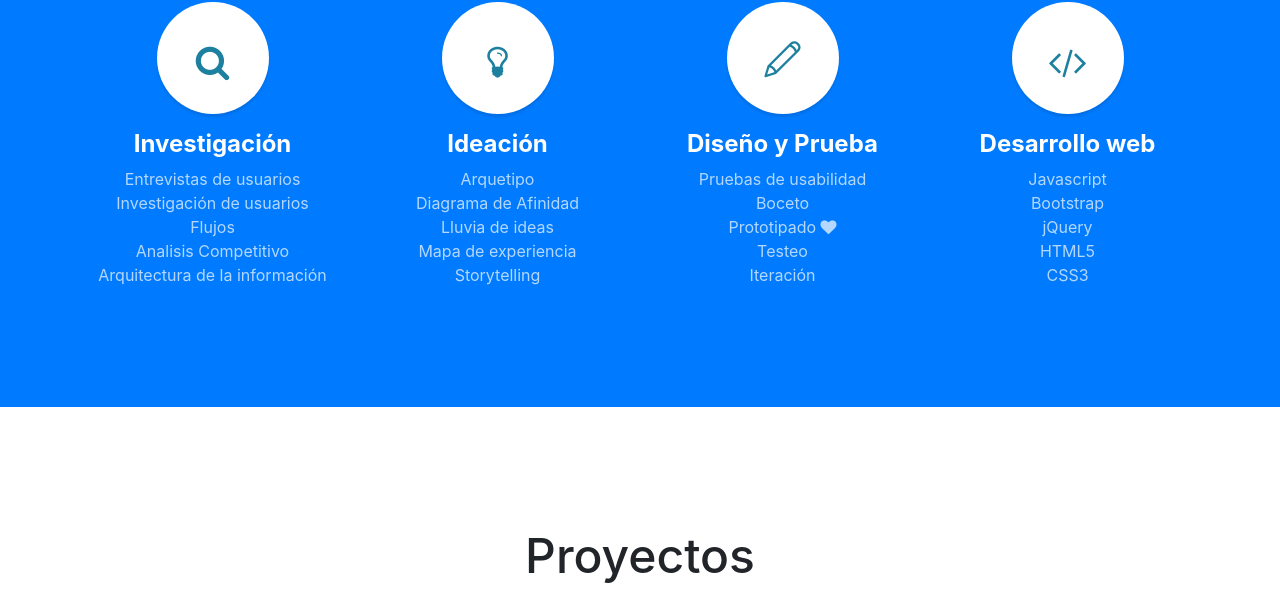
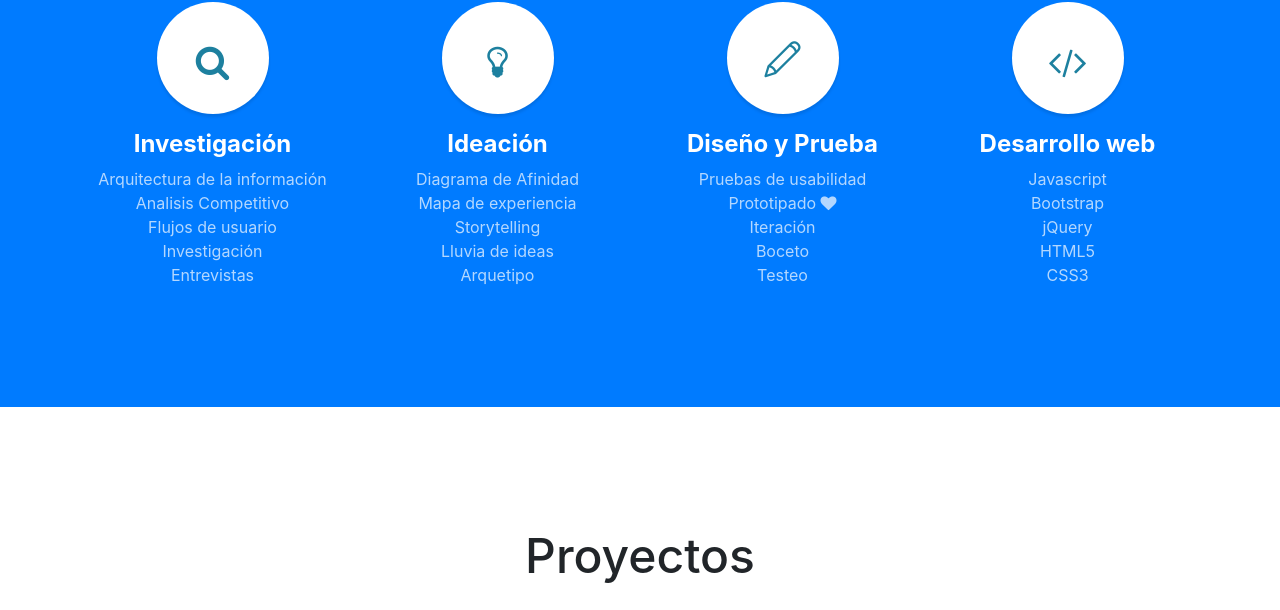
Before and after one commit to alejandraHoces/alejandrahoces.github.io, a website with bundled scripts: page index.html in a window 1280 px wide. Shown: the part 1606-2216 px from the top of the page. Built offline with nearby package versions, Linux system fonts and the light colour scheme.

```diff
--- a/index.html
+++ b/index.html
@@ -89,11 +89,11 @@
             <h4>
               <strong>Investigación</strong>
             </h4>
-            <p class="text-faded mb-0">Entrevistas de usuarios</p>
-            <p class="text-faded mb-0">Investigación de usuarios</p>
-            <p class="text-faded mb-0">Flujos</p>
+            <p class="text-faded mb-0">Arquitectura de la información</p>
             <p class="text-faded mb-0">Analisis Competitivo</p>
-            <p class="text-faded mb-0">Arquitectura de la información</p>
+            <p class="text-faded mb-0">Flujos de usuario</p>
+            <p class="text-faded mb-0">Investigación</p>
+            <p class="text-faded mb-0">Entrevistas</p>
           </div>
           <div class="col-lg-3 col-md-6 mb-5 mb-lg-0">
             <span class="service-icon rounded-circle mx-auto mb-3">
@@ -102,11 +102,11 @@
             <h4>
               <strong>Ideación</strong>
             </h4>
-            <p class="text-faded mb-0">Arquetipo</p>
             <p class="text-faded mb-0">Diagrama de Afinidad</p>
-            <p class="text-faded mb-0">Lluvia de ideas</p>
             <p class="text-faded mb-0">Mapa de experiencia</p>
             <p class="text-faded mb-0">Storytelling</p>
+            <p class="text-faded mb-0">Lluvia de ideas</p>
+            <p class="text-faded mb-0">Arquetipo</p>
           </div>
           <div class="col-lg-3 col-md-6 mb-5 mb-md-0">
             <span class="service-icon rounded-circle mx-auto mb-3">
@@ -116,10 +116,10 @@
               <strong>Diseño y Prueba</strong>
             </h4>
               <p class="text-faded mb-0">Pruebas de usabilidad</p>
+              <p class="text-faded mb-0">Prototipado <i class="fa fa-heart"></i></p>
+              <p class="text-faded mb-0">Iteración</p>
               <p class="text-faded mb-0">Boceto</p>
-              <p class="text-faded mb-0">Prototipado <i class="fa fa-heart"></i></p>
               <p class="text-faded mb-0">Testeo</p>
-              <p class="text-faded mb-0">Iteración</p>
           </div>
           <div class="col-lg-3 col-md-6">
             <span class="service-icon rounded-circle mx-auto mb-3">
```
